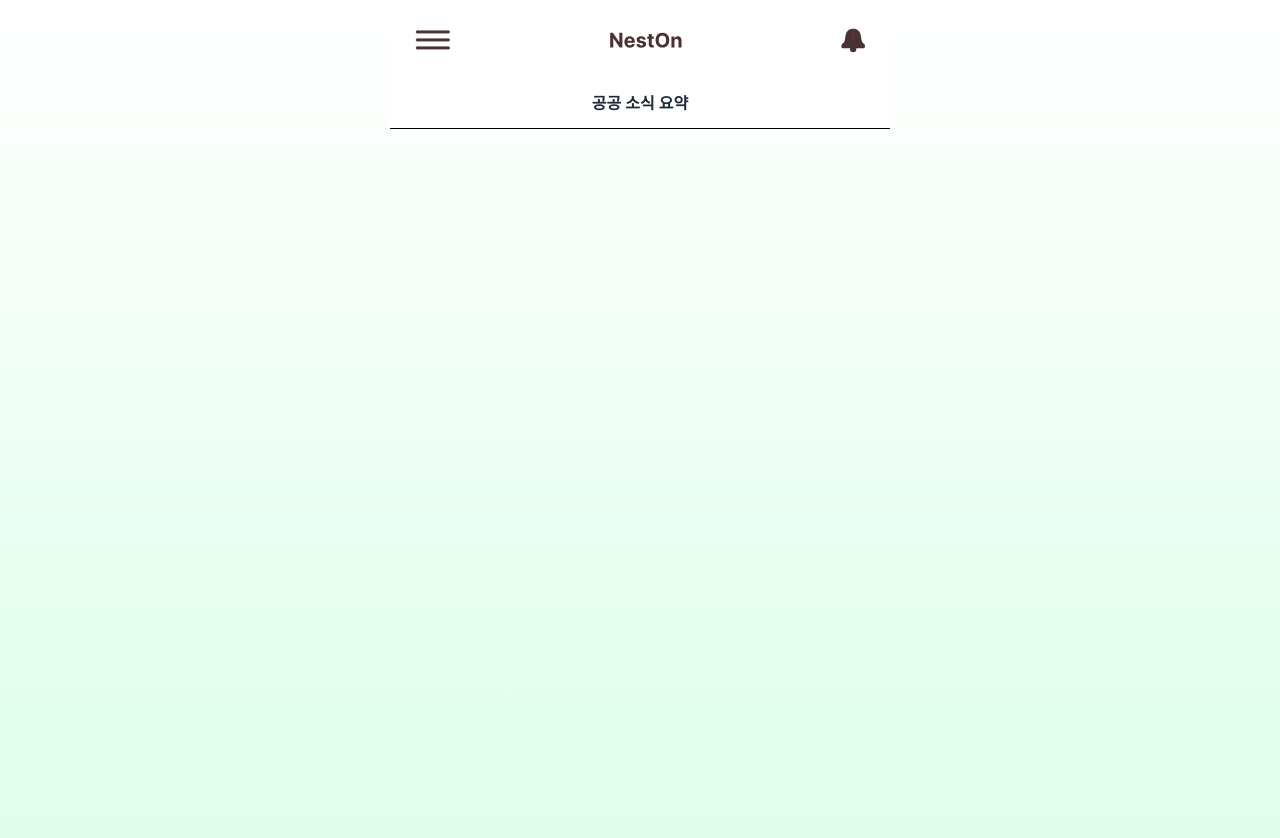
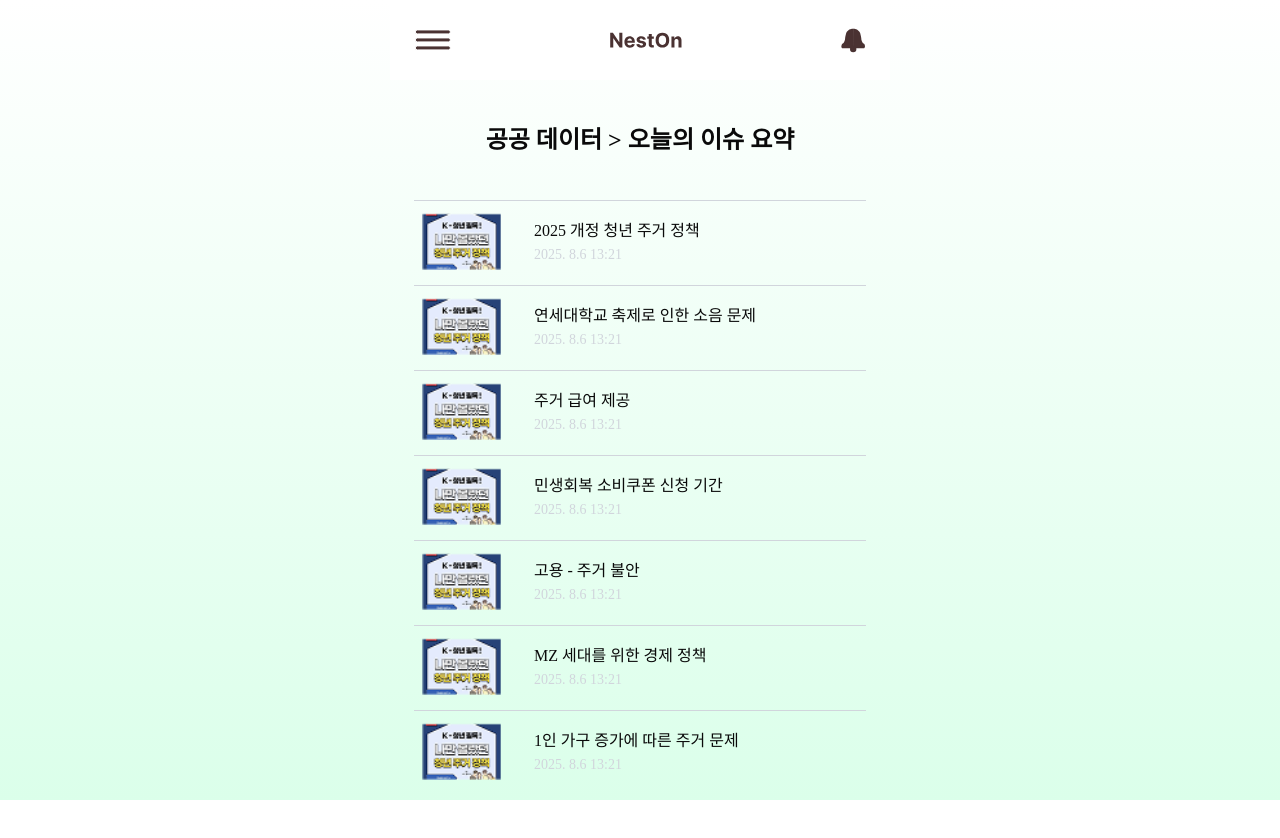
Before and after one commit to Likelion-Yonsei-13th/13-HACKATHON-FRONTEND-Pawsitive, a Next.js app: page /publics/summary in a window 1280 px wide. Shown: the top 838 px of the page. After the commit the page ends 800 px from the top, so only its background shows below. Built offline with nearby package versions, Linux system fonts and the light colour scheme.

Commit message:
feat/summary 페이지 더미데이터로 제작

```diff
--- a/src/app/(pages)/(mainPages)/localEvent/summary/page.tsx
+++ b/src/app/(pages)/(mainPages)/localEvent/summary/page.tsx
@@ -1,9 +1,79 @@
 import PageLayout from "@/app/components/PageLayout";
 
-export default function LocalEventSummary() {
+type SummaryCard = {
+  id: string;
+  title: string;
+  periodText: string;
+  image?: string;
+};
+
+export default function LocalEventsSummary() {
+  // 샘플 데이터 (실데이터 연동 전까지 임시 사용)
+  const SAMPLE_LocalEventsSummary: SummaryCard[] = [
+    {
+      id: "LocalSum-1",
+      title: "2025 개정 청년 주거 정책",
+      periodText: "2025. 8.6 13:21",
+      image: "/img/summarySample.png",
+    },
+    {
+      id: "LocalSum-2",
+      title: "연세대학교 축제로 인한 소음 문제",
+      periodText: "2025. 8.6 13:21",
+      image: "/img/summarySample.png",
+    },
+    {
+      id: "LocalSum-3",
+      title: "주거 급여 제공",
+      periodText: "2025. 8.6 13:21",
+      image: "/img/summarySample.png",
+    },
+    {
+      id: "LocalSum-4",
+      title: "민생회복 소비쿠폰 신청 기간",
+      periodText: "2025. 8.6 13:21",
+      image: "/img/summarySample.png",
+    },
+    {
+      id: "LocalSum-5",
+      title: "고용 - 주거 불안",
+      periodText: "2025. 8.6 13:21",
+      image: "/img/summarySample.png",
+    },
+    {
+      id: "LocalSum-6",
+      title: "MZ 세대를 위한 경제 정책",
+      periodText: "2025. 8.6 13:21",
+      image: "/img/summarySample.png",
+    },
+    {
+      id: "LocalSum-7",
+      title: "1인 가구 증가에 따른 주거 문제",
+      periodText: "2025. 8.6 13:21",
+      image: "/img/summarySample.png",
+    },
+  ];
   return (
-    <PageLayout pageTitle="지역 행사 요약">
-      <div className="flex flex-col items-center justify-center min-h-screen"></div>
+    <PageLayout>
+      <p className="flex justify-center items-start mt-11 mb-11 text-center text-2xl font-bold">
+        지역 행사 &gt; 오늘의 이슈 요약
+      </p>
+      <ul>
+        {SAMPLE_LocalEventsSummary.map(({ id, title, periodText, image }) => (
+          <li
+            key={id}
+            className="flex items-center justify-start flex-row mx-6 gap-8 px-2 border-t-1 border-gray-300"
+          >
+            <div className="relative aspect-[4/3] my-3 overflow-hidden">
+              <img src={image} alt={title} className="w-[80px]" />
+            </div>
+            <div className="flex-1">
+              <p className="font-medium text-m leading-tight">{title}</p>
+              <p className="mt-1 text-sm text-gray-300">{periodText}</p>
+            </div>
+          </li>
+        ))}
+      </ul>
     </PageLayout>
   );
 }
--- a/src/app/(pages)/(mainPages)/publics/summary/page.tsx
+++ b/src/app/(pages)/(mainPages)/publics/summary/page.tsx
@@ -1,9 +1,79 @@
 import PageLayout from "@/app/components/PageLayout";
 
+type SummaryCard = {
+  id: string;
+  title: string;
+  periodText: string; // 예: '2025. 8.14 - 8.16'
+  image?: string; // public/ 아래 파일 경로 또는 원격 이미지(도메인 허용 필요)
+};
+
 export default function PublicsSummary() {
+  // 샘플 데이터 (실데이터 연동 전까지 임시 사용)
+  const SAMPLE_PublicSummary: SummaryCard[] = [
+    {
+      id: "PubSum-1",
+      title: "2025 개정 청년 주거 정책",
+      periodText: "2025. 8.6 13:21",
+      image: "/img/summarySample.png", // '/img/seodaemun-festival.jpg' 처럼 public 자산이 있으면 지정
+    },
+    {
+      id: "PubSum-2",
+      title: "연세대학교 축제로 인한 소음 문제",
+      periodText: "2025. 8.6 13:21",
+      image: "/img/summarySample.png",
+    },
+    {
+      id: "PubSum-3",
+      title: "주거 급여 제공",
+      periodText: "2025. 8.6 13:21",
+      image: "/img/summarySample.png",
+    },
+    {
+      id: "PubSum-4",
+      title: "민생회복 소비쿠폰 신청 기간",
+      periodText: "2025. 8.6 13:21",
+      image: "/img/summarySample.png",
+    },
+    {
+      id: "PubSum-5",
+      title: "고용 - 주거 불안",
+      periodText: "2025. 8.6 13:21",
+      image: "/img/summarySample.png",
+    },
+    {
+      id: "PubSum-6",
+      title: "MZ 세대를 위한 경제 정책",
+      periodText: "2025. 8.6 13:21",
+      image: "/img/summarySample.png",
+    },
+    {
+      id: "PubSum-7",
+      title: "1인 가구 증가에 따른 주거 문제",
+      periodText: "2025. 8.6 13:21",
+      image: "/img/summarySample.png",
+    },
+  ];
   return (
-    <PageLayout pageTitle="공공 소식 요약">
-      <div className="flex flex-col items-center justify-center min-h-screen"></div>
+    <PageLayout>
+      <p className="flex justify-center items-start mt-11 mb-11 text-center text-2xl font-bold">
+        공공 데이터 &gt; 오늘의 이슈 요약
+      </p>
+      <ul>
+        {SAMPLE_PublicSummary.map(({ id, title, periodText, image }) => (
+          <li
+            key={id}
+            className="flex items-center justify-start flex-row mx-6 gap-8 px-2 border-t-1 border-gray-300"
+          >
+            <div className="relative aspect-[4/3] my-3 overflow-hidden">
+              <img src={image} alt={title} className="w-[80px]" />
+            </div>
+            <div className="flex-1">
+              <p className="font-medium text-m leading-tight">{title}</p>
+              <p className="mt-1 text-sm text-gray-300">{periodText}</p>
+            </div>
+          </li>
+        ))}
+      </ul>
     </PageLayout>
   );
 }
--- a/src/app/(pages)/(mainPages)/reports/summary/page.tsx
+++ b/src/app/(pages)/(mainPages)/reports/summary/page.tsx
@@ -1,9 +1,79 @@
 import PageLayout from "@/app/components/PageLayout";
 
+type SummaryCard = {
+  id: string;
+  title: string;
+  periodText: string; // 예: '2025. 8.14 - 8.16'
+  image?: string; // public/ 아래 파일 경로 또는 원격 이미지(도메인 허용 필요)
+};
+
 export default function ReportsSummary() {
+  // 샘플 데이터 (실데이터 연동 전까지 임시 사용)
+  const SAMPLE_ReportsSummary: SummaryCard[] = [
+    {
+      id: "RepSum-1",
+      title: "2025 개정 청년 주거 정책",
+      periodText: "2025. 8.6 13:21",
+      image: "/img/summarySample.png", // '/img/seodaemun-festival.jpg' 처럼 Replic 자산이 있으면 지정
+    },
+    {
+      id: "RepSum-2",
+      title: "연세대학교 축제로 인한 소음 문제",
+      periodText: "2025. 8.6 13:21",
+      image: "/img/summarySample.png",
+    },
+    {
+      id: "RepSum-3",
+      title: "주거 급여 제공",
+      periodText: "2025. 8.6 13:21",
+      image: "/img/summarySample.png",
+    },
+    {
+      id: "RepSum-4",
+      title: "민생회복 소비쿠폰 신청 기간",
+      periodText: "2025. 8.6 13:21",
+      image: "/img/summarySample.png",
+    },
+    {
+      id: "RepSum-5",
+      title: "고용 - 주거 불안",
+      periodText: "2025. 8.6 13:21",
+      image: "/img/summarySample.png",
+    },
+    {
+      id: "RepSum-6",
+      title: "MZ 세대를 위한 경제 정책",
+      periodText: "2025. 8.6 13:21",
+      image: "/img/summarySample.png",
+    },
+    {
+      id: "RepSum-7",
+      title: "1인 가구 증가에 따른 주거 문제",
+      periodText: "2025. 8.6 13:21",
+      image: "/img/summarySample.png",
+    },
+  ];
   return (
-    <PageLayout pageTitle="제보 소식 요약">
-      <div className="flex flex-col items-center justify-center min-h-screen"></div>
+    <PageLayout>
+      <p className="flex justify-center items-start mt-11 mb-11 text-center text-2xl font-bold">
+        제보 데이터 &gt; 오늘의 이슈 요약
+      </p>
+      <ul>
+        {SAMPLE_ReportsSummary.map(({ id, title, periodText, image }) => (
+          <li
+            key={id}
+            className="flex items-center justify-start flex-row mx-6 gap-8 px-2 border-t-1 border-gray-300"
+          >
+            <div className="relative aspect-[4/3] my-3 overflow-hidden">
+              <img src={image} alt={title} className="w-[80px]" />
+            </div>
+            <div className="flex-1">
+              <p className="font-medium text-m leading-tight">{title}</p>
+              <p className="mt-1 text-sm text-gray-300">{periodText}</p>
+            </div>
+          </li>
+        ))}
+      </ul>
     </PageLayout>
   );
 }
```
Also changed, not shown: public/img/summarySample.png (added).
